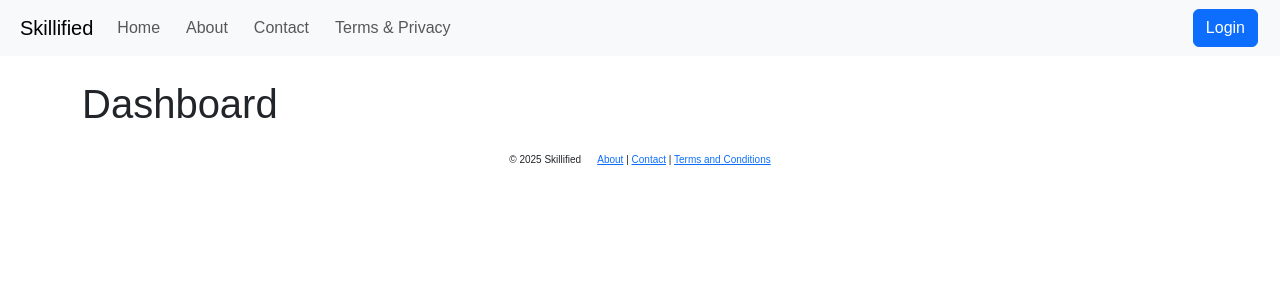
After one commit to dbeckett93/skillified, a Django app: page /events/ in a window 1280 px wide. The commit adds this page. Shown: the top 300 px of the page. Run offline with Django 5.2, Linux system fonts and the light colour scheme.

Commit message:
Enhance navigation and user experience by updating the base template with Bootstrap, adding user profile modal, and implementing new views and URLs for skills, events, messages, settings, and profile.

```diff
--- a/skillified/main/templates/main/base.html
+++ b/skillified/main/templates/main/base.html
@@ -6,34 +6,91 @@
     <meta charset="UTF-8">
     <meta name="viewport" content="width=device-width, initial-scale=1.0">
     <title>{% block title %}Skillified{% endblock %}</title>
+    <link rel="stylesheet" href="https://cdnjs.cloudflare.com/ajax/libs/font-awesome/6.0.0-beta3/css/all.min.css">
+    <link href="https://cdn.jsdelivr.net/npm/bootstrap@5.3.3/dist/css/bootstrap.min.css" rel="stylesheet">
     <link rel="stylesheet" href="{% static 'css/styles.css' %}">
 </head>
 <body>
     <header>
-        <nav>
-            <ul>
-                <li><a href="{% url 'home' %}">Home</a></li>
-                <li><a href="{% url 'about' %}">About</a></li>
-                <li><a href="{% url 'contact' %}">Contact</a></li>
-                <li><a href="{% url 'terms_privacy' %}">Terms & Privacy</a></li>
-                {% if user.is_authenticated %}
-                    <li><a href="{% url 'dashboard' %}">Dashboard</a></li>
-                    <li><a href="{% url 'account_logout' %}">Logout</a></li>
-                {% else %}
-                    <li><a href="{% url 'account_login' %}">Login</a></li>
-                    <li><a href="{% url 'account_signup' %}">Sign Up</a></li>
-                {% endif %}
-            </ul>
+        <nav class="navbar navbar-expand-lg navbar-light bg-light">
+            <div class="container-fluid">
+                <button class="navbar-toggler" type="button" data-bs-toggle="collapse" data-bs-target="#navbarNav" aria-controls="navbarNav" aria-expanded="false" aria-label="Toggle navigation">
+                    <span class="navbar-toggler-icon"></span>
+                </button>
+                <a class="navbar-brand ms-2 me-auto" href="{% url 'home' %}">Skillified</a>
+                <div class="collapse navbar-collapse" id="navbarNav">
+                    <ul class="navbar-nav me-auto mb-2 mb-lg-0 ms-3">
+                        <li class="nav-item">
+                            <a class="nav-link" href="{% url 'home' %}">Home</a>
+                        </li>
+                        <li class="nav-item">
+                            <a class="nav-link" href="{% url 'about' %}">About</a>
+                        </li>
+                        <li class="nav-item">
+                            <a class="nav-link" href="{% url 'contact' %}">Contact</a>
+                        </li>
+                        <li class="nav-item">
+                            <a class="nav-link" href="{% url 'terms_privacy' %}">Terms & Privacy</a>
+                        </li>
+                    </ul>
+                </div>
+                <ul class="navbar-nav ms-auto flex-row">
+                    {% if user.is_authenticated %}
+                        <li class="nav-item">
+                            <a class="nav-link" href="#" data-bs-toggle="modal" data-bs-target="#profileModal">
+                                <img src="{{ user.profile.image.url }}" alt="Profile Image" class="rounded-circle" width="30" height="30">
+                            </a>
+                        </li>
+                    {% else %}
+                        <li class="nav-item">
+                            <a class="btn btn-primary" href="{% url 'account_login' %}">Login</a>
+                        </li>
+                    {% endif %}
+                </ul>
+            </div>
         </nav>
     </header>
 
-    <main>
+    <main class="container mt-4">
         {% block content %}
         {% endblock %}
     </main>
 
-    <footer>
-        <p>&copy; 2023 Skillified. All rights reserved.</p>
+    <footer class="text-center mt-4 footer">
+        <p>&copy; 2025 Skillified &nbsp;&nbsp;&nbsp;&nbsp;
+            <a href="{% url 'about' %}">About</a> |
+            <a href="{% url 'contact' %}">Contact</a> |
+            <a href="{% url 'terms_privacy' %}">Terms and Conditions</a>
+        </p>
     </footer>
+
+    <!-- User Profile Modal -->
+    {% if user.is_authenticated %}
+    <div class="modal fade" id="profileModal" tabindex="-1" aria-labelledby="profileModalLabel" aria-hidden="true">
+        <div class="modal-dialog">
+            <div class="modal-content">
+                <div class="modal-header">
+                    <h5 class="modal-title" id="profileModalLabel">Profile</h5>
+                    <button type="button" class="btn-close" data-bs-dismiss="modal" aria-label="Close"></button>
+                </div>
+                <div class="modal-body text-center">
+                    <img src="{{ user.profile.image.url }}" alt="Profile Image" class="rounded-circle mb-3" width="100" height="100">
+                    <h5>{{ user.username }}</h5>
+                    <a class="btn btn-primary mt-3" href="{% url 'profile' %}">View Profile</a>
+                    <hr>
+                    <ul class="list-unstyled">
+                        <li><a href="{% url 'skills' %}">Skills</a></li>
+                        <li><a href="{% url 'events' %}">Events</a></li>
+                        <li><a href="{% url 'messages' %}">Messages</a></li>
+                        <li><a href="{% url 'settings' %}">Settings</a></li>
+                        <li><a href="{% url 'account_logout' %}">Logout</a></li>
+                    </ul>
+                </div>
+            </div>
+        </div>
+    </div>
+    {% endif %}
+
+    <script src="https://cdn.jsdelivr.net/npm/bootstrap@5.3.3/dist/js/bootstrap.bundle.min.js"></script>
 </body>
 </html>
--- /dev/null
+++ b/skillified/main/templates/main/events.html
@@ -0,0 +1,7 @@
+{% extends 'main/base.html' %}
+
+{% block title %}Home - Skillified{% endblock %}
+
+{% block content %}
+    <h1>Dashboard</h1>
+{% endblock %}
--- a/skillified/main/urls.py
+++ b/skillified/main/urls.py
@@ -7,4 +7,9 @@ urlpatterns = [
     path('contact/', views.contact, name='contact'),
     path('terms_privacy/', views.terms_privacy, name='terms_privacy'),
     path('dashboard/', views.dashboard, name='dashboard'),
+    path('skills/', views.skills, name='skills'),
+    path('events/', views.events, name='events'),
+    path('messages/', views.messages, name='messages'),
+    path('settings/', views.settings, name='settings'),
+    path('profile/', views.profile, name='profile'),
 ]
--- a/skillified/main/views.py
+++ b/skillified/main/views.py
@@ -15,3 +15,18 @@ def terms_privacy(request):
 
 def dashboard(request):
     return render(request, 'main/dashboard.html')
+
+def skills(request):
+    return render(request, 'main/skills.html')
+
+def events(request):
+    return render(request, 'main/events.html')
+
+def messages(request):
+    return render(request, 'main/messages.html')
+
+def settings(request):
+    return render(request, 'main/settings.html')
+
+def profile(request):
+    return render(request, 'main/profile.html')
--- a/skillified/skillified/settings.py
+++ b/skillified/skillified/settings.py
@@ -18,7 +18,7 @@ BASE_DIR = Path(__file__).resolve().parent.parent
 SECRET_KEY = os.getenv('SECRET_KEY')
 
 # SECURITY WARNING: don't run with debug turned on in production!
-DEBUG = True
+DEBUG = False
 
 ALLOWED_HOSTS = []
 
--- a/skillified/static/css/styles.css
+++ b/skillified/static/css/styles.css
@@ -13,6 +13,5 @@ header nav ul li {
 }
 
 footer {
-    text-align: center;
-    margin-top: 20px;
+    font-size: 10px;
 }
```
Also changed, not shown: skillified/main/templates/main/messages.html (added, +7 -0 lines), skillified/main/templates/main/profile.html (added, +7 -0 lines), skillified/main/templates/main/settings.html (added, +7 -0 lines), skillified/main/templates/main/skills.html (added, +7 -0 lines), 1 other file.
